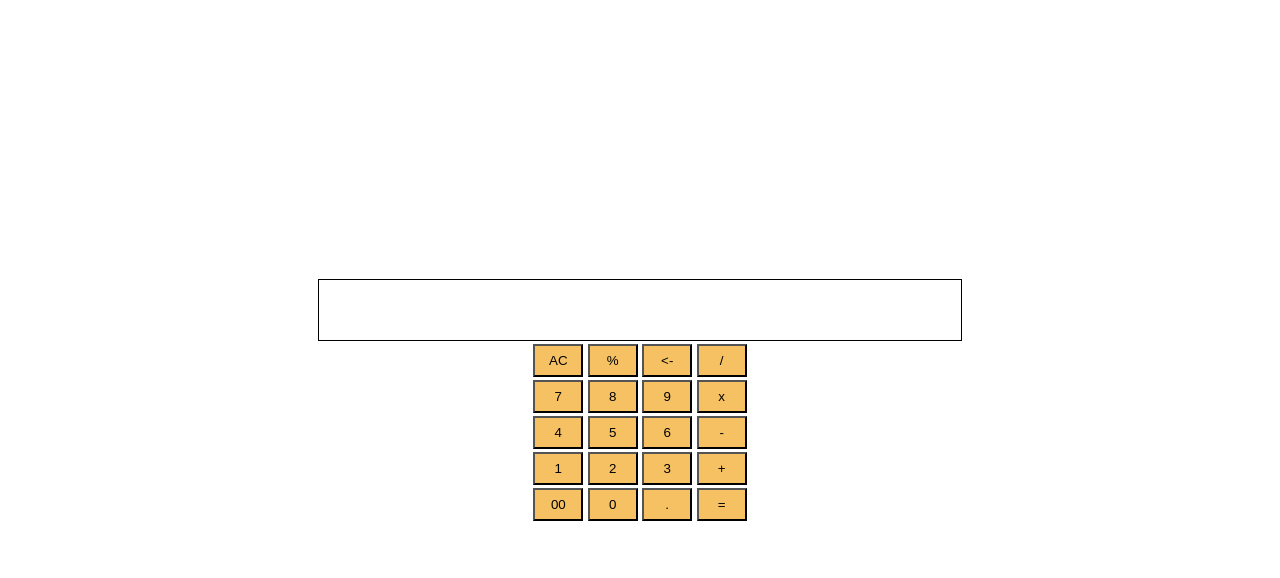
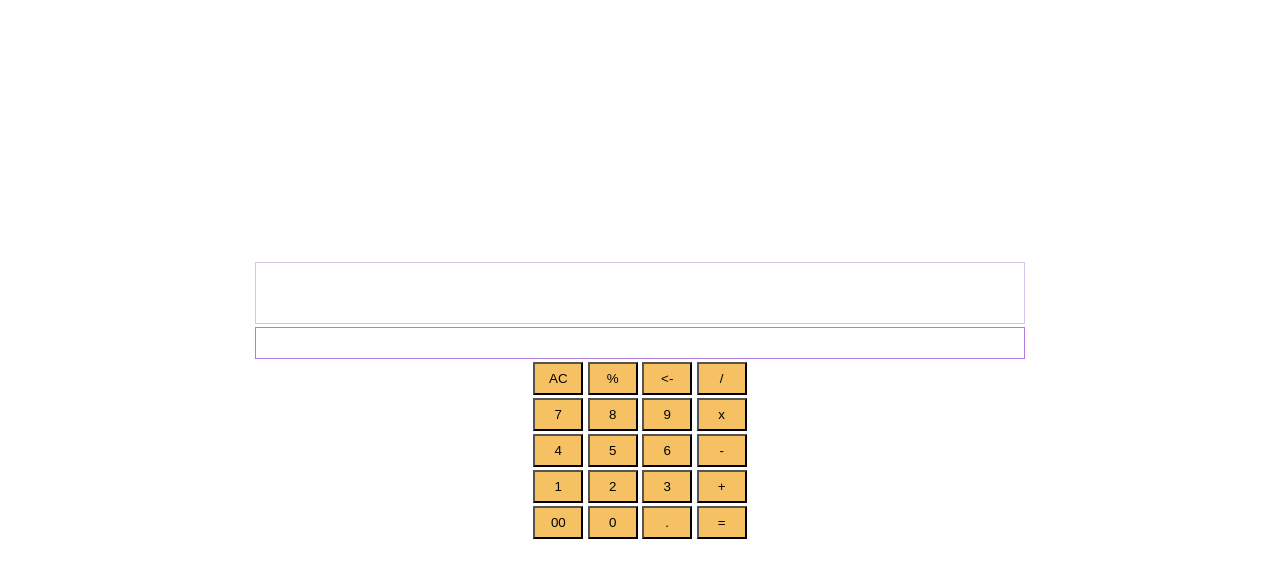
Before and after one commit to SerAbin1/Projects-mini, a plain HTML site: page calculator/index.html in a window 1280 px wide. Shown: the part 66-644 px from the top of the page. Drawn offline with Linux system fonts and the light colour scheme.

Commit message:
Final commit for the calculator project.
Add a new display for result and improve the overall display.

```diff
--- a/calculator/index.html
+++ b/calculator/index.html
@@ -11,6 +11,9 @@
 
     <div class="Calculator">
         <div class="display">
+
+        </div>
+        <div class="result">
 
         </div>
         <div>
--- a/calculator/script.js
+++ b/calculator/script.js
@@ -4,6 +4,7 @@ let operand2 = '';
 let res;
 
 const display = document.querySelector('.display');
+const result = document.querySelector('.result');
 
 const calculator = document.querySelector('.Calculator');
 calculator.addEventListener('click', operate);
@@ -12,10 +13,10 @@ function operate(e) {
     const buttonText = e.target.textContent;
     if (!isNaN(buttonText) || buttonText === '.') {
         operand1 += buttonText;
-        display.textContent = operand1;
+        display.textContent += operand1;
     } else if (buttonText === '+' || buttonText === '-' || buttonText === 'x' || buttonText === '/') {
         operator = buttonText === 'x' ? '*' : buttonText;
-        display.textContent = operator;
+        display.textContent += operator;
         operand2 = operand1;
         operand1 = '';
     } else if (buttonText === '=') {
@@ -35,12 +36,13 @@ function operate(e) {
                 res = divide(num1, num2);
                 break;
         }
-        display.textContent = res;
+        result.textContent = res;
         operand1 = res;
         operand2 = '';
         operator = '';
     } else if (buttonText === 'AC'){
         display.textContent = '';
+        result.textContent = '';
         operand1 = '';
         operand2 = '';
         operator = '';
--- a/calculator/styles.css
+++ b/calculator/styles.css
@@ -1,6 +1,6 @@
 html{
     font-size: 16px;
-    font-family: 'Arial', sans-serif;
+    font-family: 'Arial', 'Times New Roman', sans-serif;
 }
 
 h1{
@@ -19,12 +19,21 @@ h1{
 }
 
 .Calculator .display{
-    width: 50%;
+    width: 60%;
     height: 50px;
     text-align: right;
     margin: 0 25px 0 25px;
     padding: 5px;
-    border: solid 1px black;
+    border: solid 1px rgb(215, 197, 231);
+}
+
+.result{
+    width: 60%;
+    height: 20px;
+    text-align: right;
+    margin: 0 25px 0 25px;
+    padding: 5px;
+    border: solid 1px rgb(179, 124, 227);
 }
 
 .Calculator button{
```
